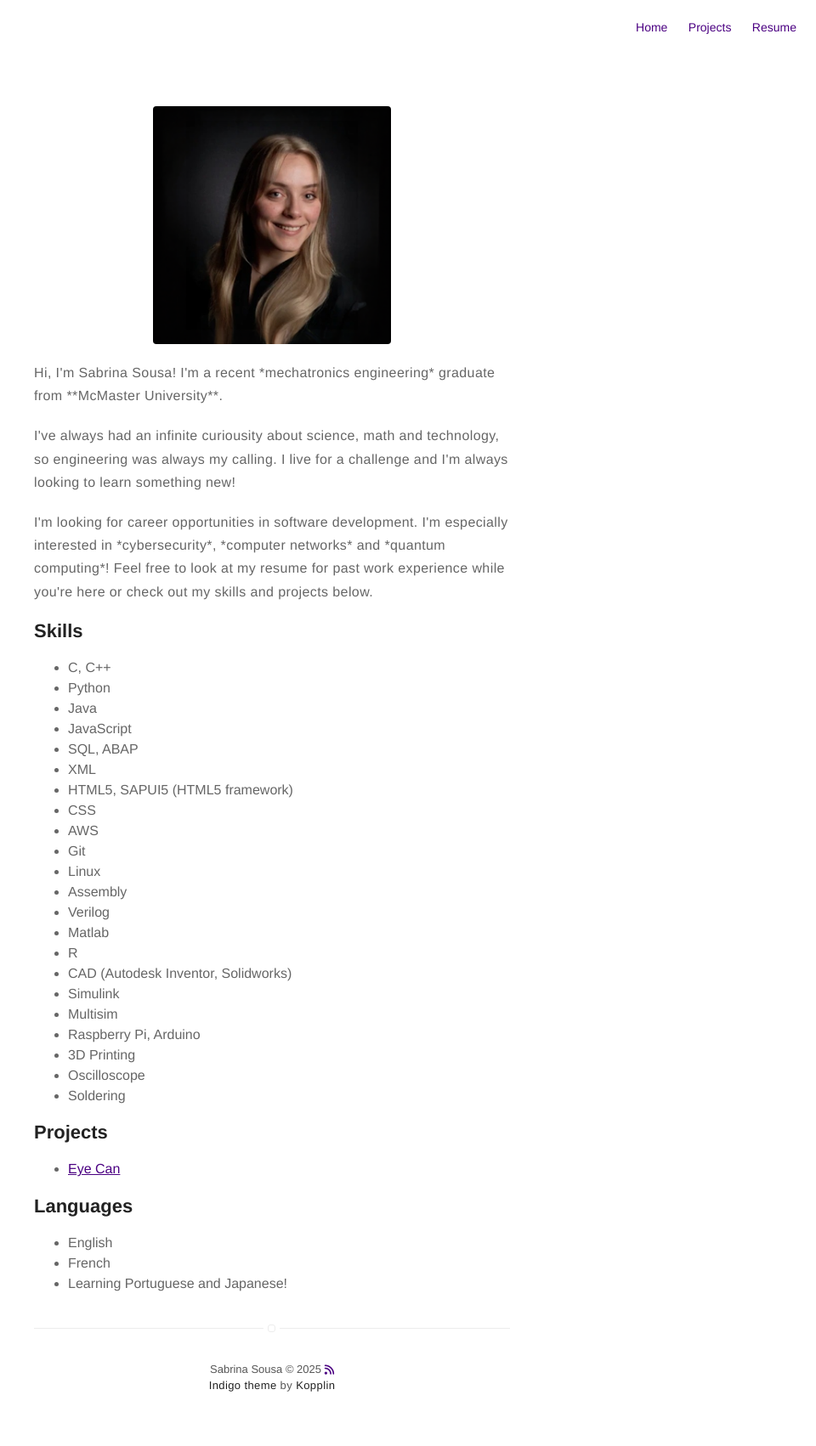
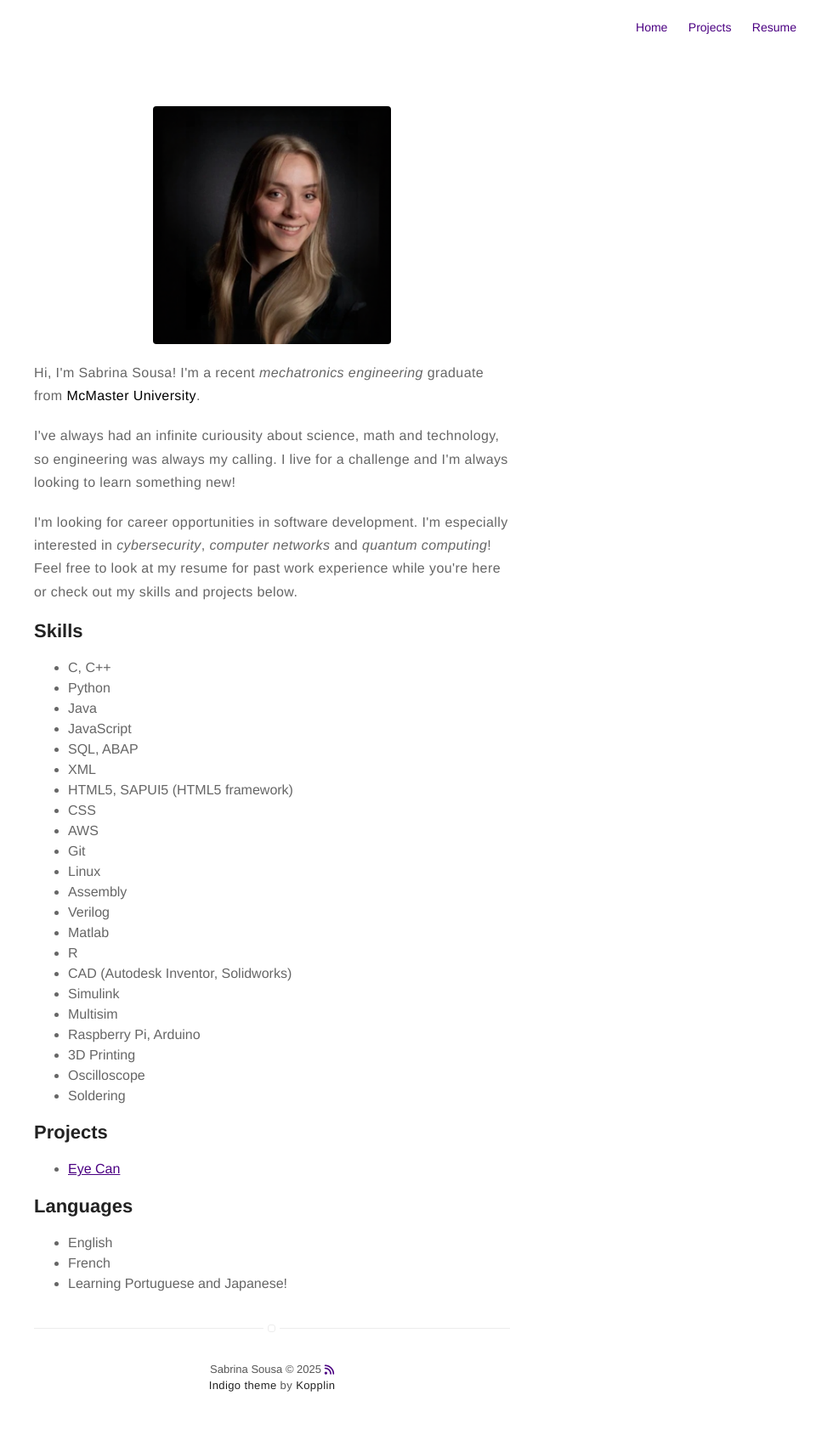
Before and after one commit to sabrina-v-sousa/sabrina-v-sousa.github.io, a Jekyll site: the page built from about.md, in a window 1280 px wide. Shown: the whole page at 85% size, without its empty margins (320-1280 px from the left). Built offline with Jekyll 4.4.1, drawn with Linux system fonts in a browser that asks for light colours; nearby versions of some CDN libraries.

```diff
--- a/about.md
+++ b/about.md
@@ -4,11 +4,11 @@ layout: page
 ---
 ![Profile Image]({% if site.external-image %}{{ site.picture }}{% else %}{{ site.url }}/{{ site.picture }}{% endif %})
 
-<p>Hi, I'm Sabrina Sousa! I'm a recent *mechatronics engineering* graduate from **McMaster University**.</p>
+<p>Hi, I'm Sabrina Sousa! I'm a recent <em>mechatronics engineering</em> graduate from <strong>McMaster University</strong>.</p>
 
 <p>I've always had an infinite curiousity about science, math and technology, so engineering was always my calling. I live for a challenge and I'm always looking to learn something new!</p>
 
-<p>I'm looking for career opportunities in software development. I'm especially interested in *cybersecurity*, *computer networks* and *quantum computing*! Feel free to look at my resume for past work experience while you're here or check out my skills and projects below.</p>
+<p>I'm looking for career opportunities in software development. I'm especially interested in <em>cybersecurity</em>, <em>computer networks</em> and <em>quantum computing</em>! Feel free to look at my resume for past work experience while you're here or check out my skills and projects below.</p>
 
 <h2>Skills</h2>
 
```
Also changed, not shown: README.md.
